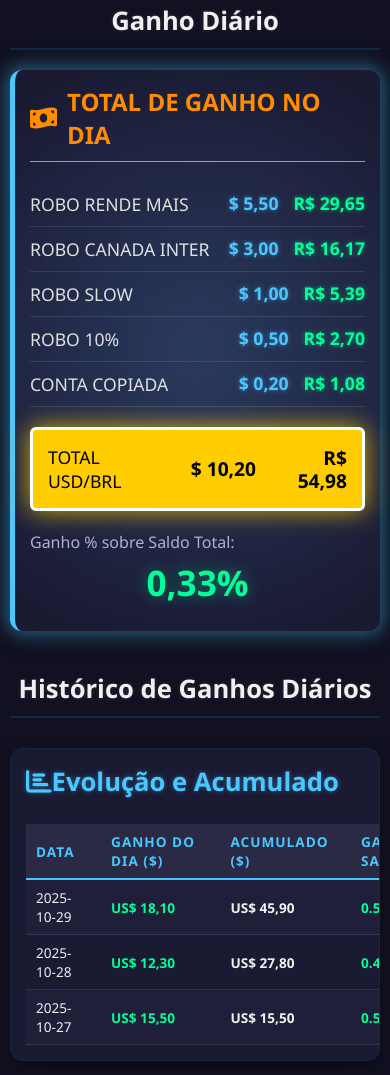
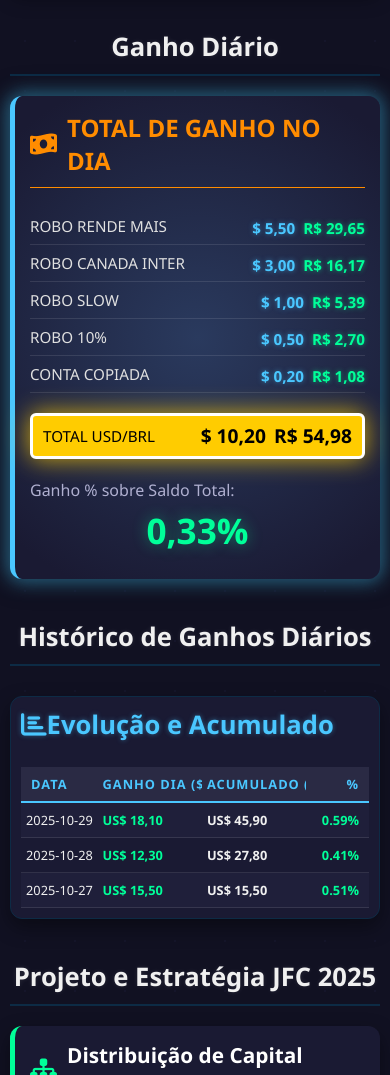
Before and after one commit to rendamensalpro/DASHNOVO, a plain HTML site: page index.html in a window 390 px wide. Shown: the part 2184-3259 px from the top of the page. Drawn offline with Linux system fonts and the light colour scheme.

Commit message:
Update index.html

```diff
--- a/index.html
+++ b/index.html
@@ -288,13 +288,13 @@
              text-shadow: none;
              font-size: 1.2rem;
         }
-        /* Percentual de Ganho - NOVO DESTAQUE E CENTRALIZAÇÃO */
+        /* Percentual de Ganho - DESTAQUE MÁXIMO */
         .card--daily-gain ul li.percentage-row {
-            padding: 20px 0 10px 0; /* Mais padding vertical */
+            padding: 20px 0 10px 0;
             background-color: transparent;
             border-bottom: none;
-            display: block; /* Ocupa a largura total */
-            text-align: center; /* Centraliza o conteúdo */
+            display: block;
+            text-align: center;
         }
         .card--daily-gain ul li.percentage-row span.label {
             font-size: 1rem;
@@ -303,10 +303,10 @@
             margin-bottom: 5px;
         }
         .card--daily-gain ul li.percentage-row span.value {
-            font-size: 2.2rem; /* MAIOR DESTAQUE */
+            font-size: 2.2rem;
             color: var(--green-color);
             text-shadow: 0 0 15px var(--shadow-color-green);
-            font-weight: 800; /* Mais negrito */
+            font-weight: 800;
             display: block;
         }
 
@@ -319,6 +319,7 @@
             margin-top: 30px;
             box-shadow: 0 8px 20px rgba(0, 0, 0, 0.4);
             border: 1px solid var(--primary-color);
+            overflow-x: auto; /* Garante que a rolagem esteja disponível como fallback, mas tentaremos evitar. */
         }
 
         .table-container-title {
@@ -332,6 +333,7 @@
             border-collapse: separate;
             border-spacing: 0;
             width: 100%;
+            /* min-width removido para forçar o ajuste */
         }
 
         th, td {
@@ -339,7 +341,15 @@
             text-align: left;
             border-bottom: 1px solid #ffffff1a;
             font-size: 0.95rem;
+            white-space: nowrap; /* Impede a quebra de linha nas células */
         }
+
+        /* Otimização de largura de Colunas da Tabela (Desktop/Tablet) */
+        .table-container table thead th:nth-child(1) { width: 20%; } /* Data */
+        .table-container table thead th:nth-child(2) { width: 25%; } /* Ganho do Dia */
+        .table-container table thead th:nth-child(3) { width: 30%; } /* Acumulado */
+        .table-container table thead th:nth-child(4) { width: 25%; } /* Ganho % */
+
 
         thead th {
             background-color: #2a2a44;
@@ -366,65 +376,59 @@
             font-weight: 600;
         }
 
-        /* --- OTIMIZAÇÃO MOBILE (Media Query) --- */
+        /* --- OTIMIZAÇÃO MOBILE EXTREMA (Media Query) --- */
         @media (max-width: 600px) {
             body { padding: 10px; }
             .header h1 { font-size: 2rem; }
             .section-title { font-size: 1.6rem; margin: 40px 0 20px 0; }
             .card { padding: 15px; }
+            th, td { padding: 8px 5px; font-size: 0.8rem; } /* REDUÇÃO MÁXIMA DE ESPAÇAMENTO */
 
-            /* 1. Otimização do Card de Ganho Diário */
+            /* Tabela de Histórico - Ajuste Final para caber na tela */
+            .table-container {
+                padding: 10px; /* Reduz padding do container */
+                overflow-x: hidden; /* Remove a rolagem como padrão */
+            }
+            .table-container table {
+                table-layout: fixed; /* Fixa as larguras para caber 100% */
+                width: 100%;
+            }
+
+            /* Nova distribuição de largura das colunas para caber (Total: 100%) */
+            .table-container table thead th:nth-child(1) { width: 22%; padding-left: 10px;} /* Data */
+            .table-container table thead th:nth-child(2) { width: 30%; } /* Ganho do Dia */
+            .table-container table thead th:nth-child(3) { width: 30%; } /* Acumulado */
+            .table-container table thead th:nth-child(4) {
+                width: 18%;
+                text-align: right; /* Alinha o % para direita para salvar espaço */
+                padding-right: 10px;
+                white-space: normal; /* Permite quebra para o título '%' */
+            }
+
+            /* Ganho Diário - Formatação Limpa (Nome, USD, BRL) */
             .card--daily-gain ul li {
-                /* Layout forçado: Nome (esquerda), USD/BRL (direita, na mesma linha) */
                 display: flex;
                 justify-content: space-between;
-                align-items: center;
-                grid-template-columns: none; /* Desativa o grid no mobile */
-                gap: 5px;
-                padding: 10px 0;
+                align-items: flex-end; /* Alinha o texto do robô com os valores */
+                padding: 8px 0;
+                font-size: 0.95rem;
             }
             .card--daily-gain ul li span.label {
-                flex-grow: 1; /* Permite que o label ocupe o espaço */
+                flex-grow: 1;
                 text-align: left;
             }
             .card--daily-gain ul li span.value-usd,
             .card--daily-gain ul li span.value-brl {
-                /* Garante que USD e BRL fiquem LADO A LADO na direita */
+                 /* Valores lado a lado na direita */
                 display: inline-block;
-                text-align: right;
-                line-height: 1.2;
-                margin-left: 10px; /* Espaço entre os valores e o label */
+                margin-left: 8px; /* Espaço entre os valores */
+                line-height: 1;
             }
-
-            .card--daily-gain ul li.total-row {
-                /* Mantém o layout flex, mas com espaçamento total */
-                justify-content: space-between;
+             .card--daily-gain ul li.total-row {
+                 padding: 10px 10px;
+                 justify-content: space-between;
+                 align-items: center;
             }
-             .card--daily-gain ul li.total-row span.value-usd,
-            .card--daily-gain ul li.total-row span.value-brl {
-                 margin-left: 8px;
-            }
-
-            /* 2. Otimização da Tabela de Histórico */
-            .table-container {
-                padding: 15px;
-                overflow-x: auto;
-                -webkit-overflow-scrolling: touch;
-            }
-            table {
-                /* Força uma largura mínima para a rolagem funcionar e a tabela não quebrar */
-                min-width: 480px;
-            }
-            th, td {
-                padding: 8px 10px;
-                font-size: 0.85rem;
-                /* Otimiza a largura das colunas do histórico para caber o máximo possível */
-                width: auto;
-            }
-
-            /* Destaques (Pró Labore e Saldo) */
-            .card--highlight .metric-value { font-size: 3rem; }
-            .card--highlight .metric-sub-value { font-size: 1.6rem; }
         }
 
     </style>
@@ -561,10 +565,10 @@
             <table>
                 <thead>
                     <tr>
-                        <th>Data</th>
-                        <th>Ganho do Dia ($)</th>
-                        <th>Acumulado ($)</th>
-                        <th>Ganho % (s/ Saldo Final)</th>
+                        <th style="width: 22%;">Data</th>
+                        <th style="width: 30%;">Ganho Dia ($)</th>
+                        <th style="width: 30%;">Acumulado ($)</th>
+                        <th style="width: 18%; text-align: right; padding-right: 10px;">%</th>
                     </tr>
                 </thead>
                 <tbody id="history-tbody">
@@ -892,13 +896,12 @@
                 }
 
                 // Formatadores locais para a tabela de histórico
-                const formatUSD = (value) => {
-                    return (parseFloat(value) || 0).toLocaleString('pt-BR', { style: 'currency', currency: 'USD', minimumFractionDigits: 2 });
-                };
                 const formatPerc = (value) => {
-                    return (parseFloat(value) || 0).toFixed(2) + '%';
+                    // Mantém o símbolo de % no final
+                    return (parseFloat(value) || 0).toFixed(2);
                 };
                 const formatUSDValue = (value) => {
+                    // Formato US$ 0,00 para economizar espaço
                     return 'US$ ' + (parseFloat(value) || 0).toLocaleString('pt-BR', { minimumFractionDigits: 2, maximumFractionDigits: 2 });
                 };
 
@@ -937,7 +940,7 @@
                             <td>${item.data}</td>
                             <td class="positive">${formatUSDValue(item.ganho_dia)}</td>
                             <td style="font-weight: bold;">${formatUSDValue(item.ganho_acumulado)}</td>
-                            <td class="positive">${formatPerc(item.percentual_dia)}</td>
+                            <td class="positive" style="text-align: right; padding-right: 10px;">${formatPerc(item.percentual_dia)}%</td>
                         </tr>
                     `;
                     tbody.innerHTML += row;
```
